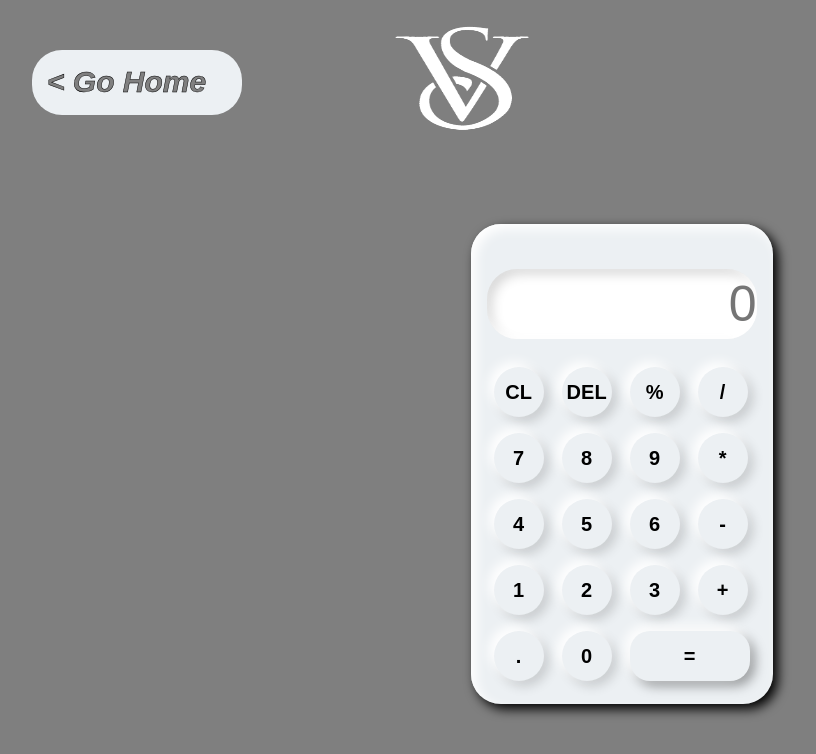
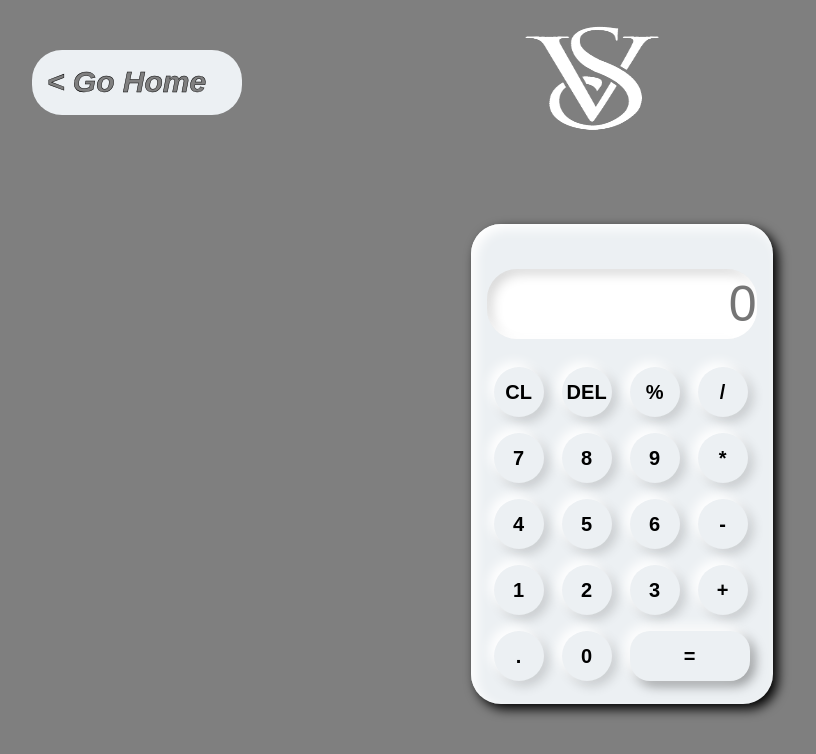
Before and after one commit to vaisag22/Calculator, a plain HTML site: page index.html in a window 1280 px wide. Shown: the whole page, without its empty margins (3-819 px from the left). Drawn offline with Linux system fonts and the light colour scheme.

Commit message:
Update main.css

```diff
--- a/main.css
+++ b/main.css
@@ -27,7 +27,7 @@
     width: 150px;
     height: 120px;
     margin-top: 20px;
-    margin-left:350px ;
+    margin-left:480px ;
 }
 .menu{
     width: 180px;
```
